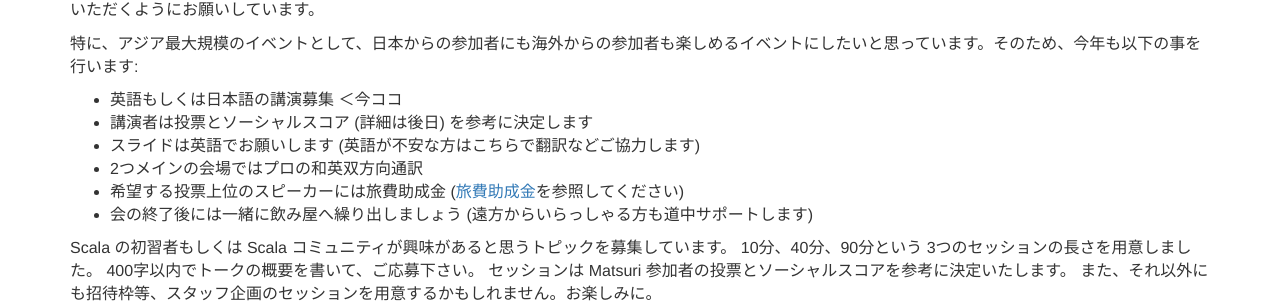
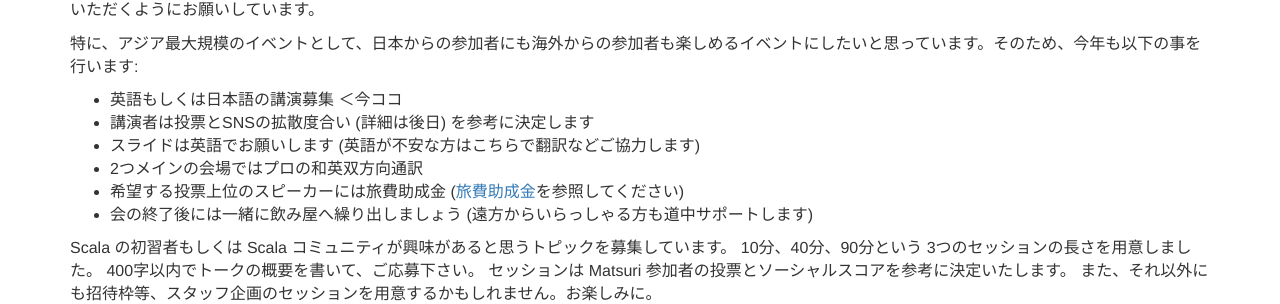
Before and after one commit to scalajp/2018.scalamatsuri.org, a Jekyll site: the page built from ja/cfp/index.md, in a window 1280 px wide and 900 px high. Shown: the part 253-557 px from the top of the window. Built offline with Jekyll 4.4.1, drawn with Linux system fonts in a browser that asks for light colours; nearby versions of some CDN libraries; comment, search, counter and statistics services are not loaded.

Commit message:
rename social score

```diff
--- a/ja/cfp/index.md
+++ b/ja/cfp/index.md
@@ -17,7 +17,7 @@ Scala Matsuri 2018 で話を聞かせてください!
 特に、アジア最大規模のイベントとして、日本からの参加者にも海外からの参加者も楽しめるイベントにしたいと思っています。そのため、今年も以下の事を行います:
 
 - 英語もしくは日本語の講演募集 ＜今ココ
-- 講演者は投票とソーシャルスコア (詳細は後日) を参考に決定します
+- 講演者は投票とSNSの拡散度合い (詳細は後日) を参考に決定します
 - スライドは英語でお願いします (英語が不安な方はこちらで翻訳などご協力します)
 - 2つメインの会場ではプロの和英双方向通訳
 - 希望する投票上位のスピーカーには旅費助成金 ([旅費助成金](/ja/cfp/#旅費助成金)を参照してください)
```
